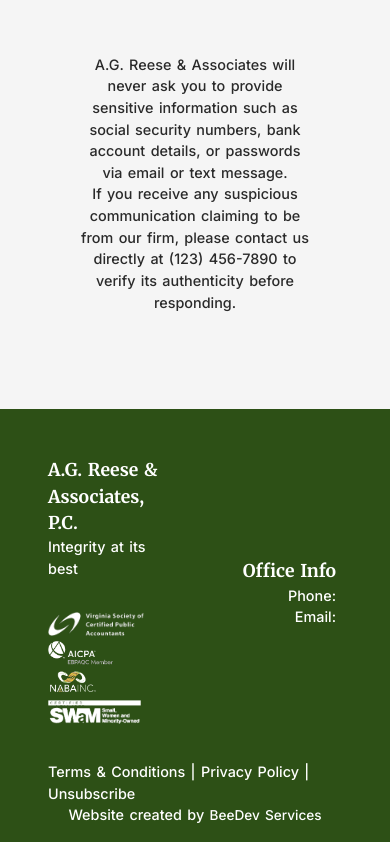
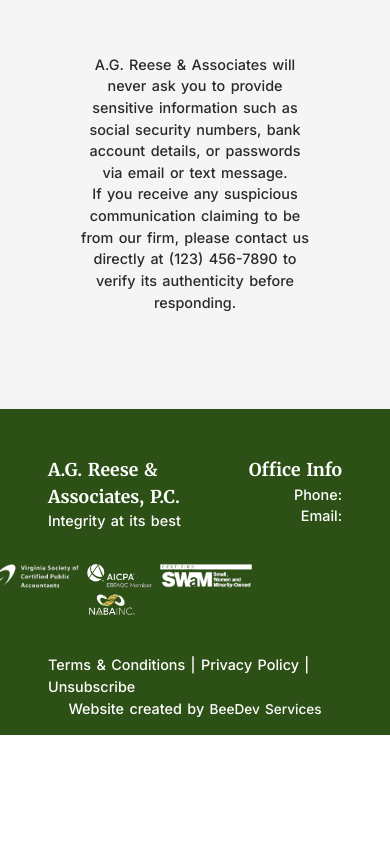
Before and after one commit to BeeDev-HiveCollective/agra-client, a React (Vite) app: page /resources in a window 390 px wide. Shown: the part 2659-3501 px from the top of the page. After the commit the page ends 3394 px from the top, so only its background shows below. Built offline with nearby package versions, Linux system fonts and the light colour scheme.

Commit message:
Updated footer component's responsiveness for 768px screen size

```diff
--- a/src/App.css
+++ b/src/App.css
@@ -212,13 +212,13 @@ a {
     flex-direction: row;
     justify-content: space-between;
 
-    .left {
+    .footer-left {
       .badges {
         padding: 2rem 0 0 0;
       }
     }
 
-    .right {
+    .footer-right {
       display: flex;
       flex-direction: row;
 
@@ -289,12 +289,18 @@ a {
     display: flex;
 
     .badges {
-      display: flex;
-      flex-wrap: wrap;
-      justify-content: flex-start;
-
       img {
         height: 1.5rem;
+        margin: 0 0.5rem 0 0;
+      }
+    }
+
+    .top {
+      .footer-left {
+        min-width: 47%;
+      }
+      .footer-right {
+        min-width: 50%;
       }
     }
 
@@ -303,8 +309,9 @@ a {
     }
 
     .office-info {
-      width: 18rem;
+      width: 100%;
       align-items: flex-end;
+      padding: 0;
     }
   }
 }
--- a/src/components/Footer.jsx
+++ b/src/components/Footer.jsx
@@ -17,7 +17,7 @@ function Footer() {
     return (
         <footer className="footer">
             <div className="top">
-                <div className="left">
+                <div className="footer-left">
                     <div className="name">
                         <Link to="/">
                             <h3>A.G. Reese & Associates, P.C.</h3>
@@ -39,7 +39,7 @@ function Footer() {
                         </Link>
                     </div>
                 </div>
-                <div className="right">
+                <div className="footer-right">
                     <div className="footer-links">
                         <h3>Quick Links</h3>
                         <h5><a id="footer-link" href="/about">About Us</a></h5>
```
